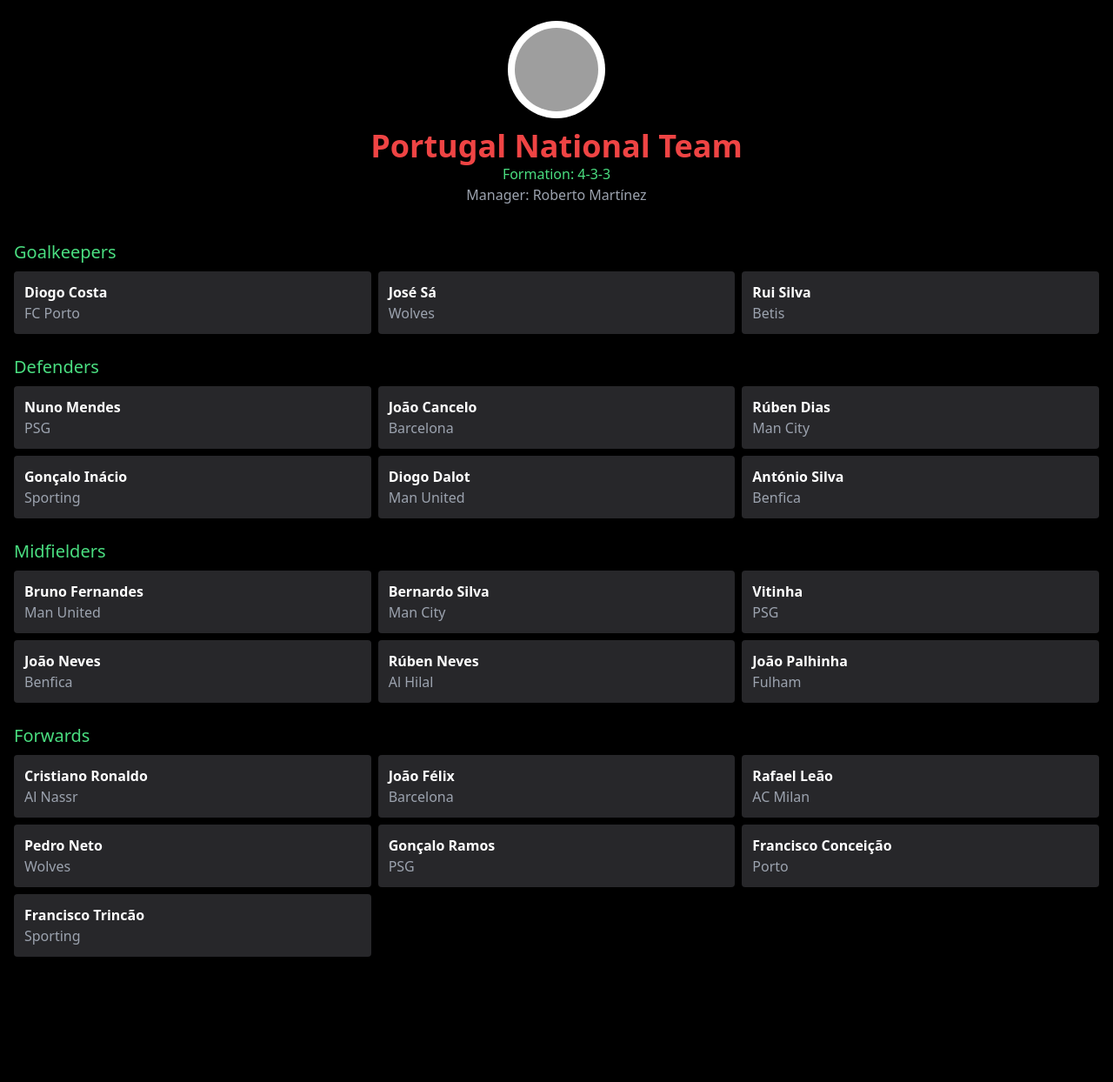
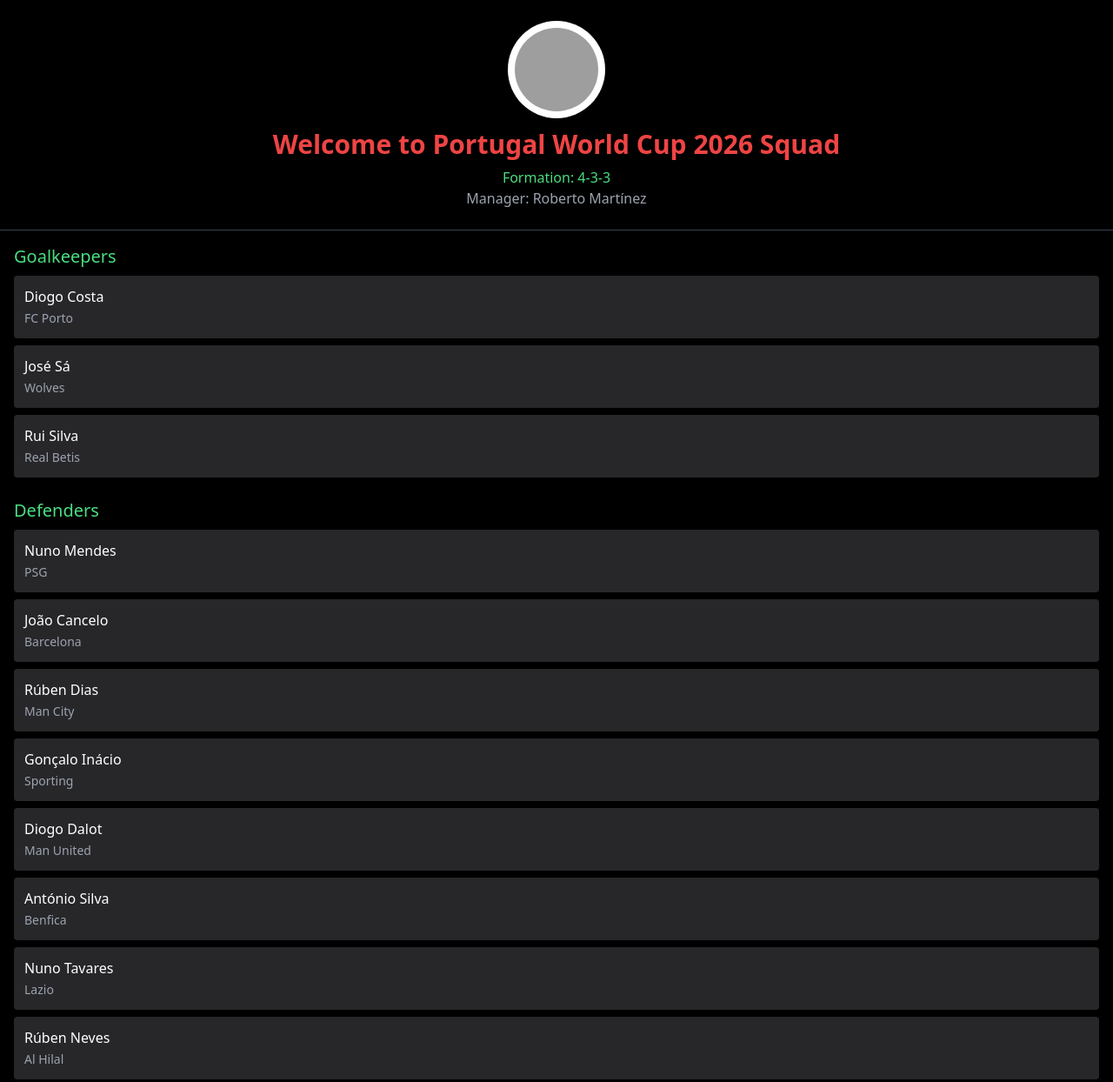
Before and after one commit to sxjesl7x7-png/porto-webo, a plain HTML site: page index.html in a window 1280 px wide. Shown: the top 1244 px of the page at 87% size. Before the commit the page ends 1140 px from the top, so only its background shows below. Drawn offline with nearby package versions, Linux system fonts and the light colour scheme; grey boxes are pictures that could not be loaded.

Commit message:
Update index.html

```diff
--- a/index.html
+++ b/index.html
@@ -3,122 +3,100 @@
 <head>
 <meta charset="UTF-8" />
 <meta name="viewport" content="width=device-width, initial-scale=1.0"/>
-<title>Portugal Squad 2026</title>
+<title>Portugal World Cup 2026</title>
 <script src="https://cdn.tailwindcss.com"></script>
 </head>
 
 <body class="bg-black text-white">
 
-<!-- HEADER -->
-<div class="text-center p-6">
-  <img src="https://upload.wikimedia.org/wikipedia/en/5/5c/Portugal_national_football_team_logo.svg"
-       class="w-28 h-28 mx-auto bg-white rounded-full p-2"/>
-  <h1 class="text-4xl font-bold text-red-500 mt-3">Portugal National Team</h1>
-  <p class="text-green-400">Formation: 4-3-3</p>
-  <p class="text-gray-400">Manager: Roberto Martínez</p>
+<!-- WELCOME HEADER -->
+<div class="text-center p-6 border-b border-gray-700">
+
+  <!-- PORTUGAL LOGO (FIXED) -->
+  <img
+    src="https://upload.wikimedia.org/wikipedia/en/5/5c/Portugal_national_football_team_logo.svg"
+    class="w-28 h-28 mx-auto bg-white rounded-full p-2"
+    alt="Portugal Logo"
+  />
+
+  <h1 class="text-3xl font-bold text-red-500 mt-3">
+    Welcome to Portugal World Cup 2026 Squad
+  </h1>
+
+  <p class="text-green-400 mt-2">
+    Formation: 4-3-3
+  </p>
+
+  <p class="text-gray-400">
+    Manager: Roberto Martínez
+  </p>
+
 </div>
 
-<div id="app" class="p-4"></div>
+<!-- SQUAD -->
+<div class="p-4 space-y-6">
 
-<!-- MODAL -->
-<div id="modal" class="hidden fixed inset-0 bg-black/80 flex items-center justify-center p-4">
-  <div class="bg-zinc-900 p-6 rounded-xl w-full max-w-md relative">
-    <button onclick="closeModal()" class="absolute top-2 right-3 bg-red-600 px-3 py-1 rounded">X</button>
+  <!-- GOALKEEPERS -->
+  <section>
+    <h2 class="text-xl text-green-400 mb-2">Goalkeepers</h2>
+    <div class="space-y-2">
+      <div class="bg-zinc-800 p-3 rounded">
+        Diogo Costa<br><span class="text-gray-400 text-sm">FC Porto</span>
+      </div>
+      <div class="bg-zinc-800 p-3 rounded">
+        José Sá<br><span class="text-gray-400 text-sm">Wolves</span>
+      </div>
+      <div class="bg-zinc-800 p-3 rounded">
+        Rui Silva<br><span class="text-gray-400 text-sm">Real Betis</span>
+      </div>
+    </div>
+  </section>
 
-    <img src="https://upload.wikimedia.org/wikipedia/en/5/5c/Portugal_national_football_team_logo.svg"
-         class="w-24 h-24 mx-auto bg-white rounded-full p-2"/>
+  <!-- DEFENDERS -->
+  <section>
+    <h2 class="text-xl text-green-400 mb-2">Defenders</h2>
+    <div class="space-y-2">
+      <div class="bg-zinc-800 p-3 rounded">Nuno Mendes<br><span class="text-gray-400 text-sm">PSG</span></div>
+      <div class="bg-zinc-800 p-3 rounded">João Cancelo<br><span class="text-gray-400 text-sm">Barcelona</span></div>
+      <div class="bg-zinc-800 p-3 rounded">Rúben Dias<br><span class="text-gray-400 text-sm">Man City</span></div>
+      <div class="bg-zinc-800 p-3 rounded">Gonçalo Inácio<br><span class="text-gray-400 text-sm">Sporting</span></div>
+      <div class="bg-zinc-800 p-3 rounded">Diogo Dalot<br><span class="text-gray-400 text-sm">Man United</span></div>
+      <div class="bg-zinc-800 p-3 rounded">António Silva<br><span class="text-gray-400 text-sm">Benfica</span></div>
+      <div class="bg-zinc-800 p-3 rounded">Nuno Tavares<br><span class="text-gray-400 text-sm">Lazio</span></div>
+      <div class="bg-zinc-800 p-3 rounded">Rúben Neves<br><span class="text-gray-400 text-sm">Al Hilal</span></div>
+    </div>
+  </section>
 
-    <h2 id="name" class="text-2xl font-bold text-center mt-3"></h2>
-    <p id="club" class="text-center text-gray-400 mb-4"></p>
+  <!-- MIDFIELDERS -->
+  <section>
+    <h2 class="text-xl text-green-400 mb-2">Midfielders</h2>
+    <div class="space-y-2">
+      <div class="bg-zinc-800 p-3 rounded">Bruno Fernandes<br><span class="text-gray-400 text-sm">Man United</span></div>
+      <div class="bg-zinc-800 p-3 rounded">Bernardo Silva<br><span class="text-gray-400 text-sm">Man City</span></div>
+      <div class="bg-zinc-800 p-3 rounded">Vitinha<br><span class="text-gray-400 text-sm">PSG</span></div>
+      <div class="bg-zinc-800 p-3 rounded">João Neves<br><span class="text-gray-400 text-sm">Benfica</span></div>
+      <div class="bg-zinc-800 p-3 rounded">Rúben Neves<br><span class="text-gray-400 text-sm">Al Hilal</span></div>
+      <div class="bg-zinc-800 p-3 rounded">Matheus Nunes<br><span class="text-gray-400 text-sm">Man City</span></div>
+      <div class="bg-zinc-800 p-3 rounded">João Palhinha<br><span class="text-gray-400 text-sm">Fulham</span></div>
+      <div class="bg-zinc-800 p-3 rounded">Pedro Gonçalves<br><span class="text-gray-400 text-sm">Sporting</span></div>
+    </div>
+  </section>
 
-    <div id="stats" class="grid grid-cols-2 gap-2"></div>
-  </div>
+  <!-- FORWARDS -->
+  <section>
+    <h2 class="text-xl text-green-400 mb-2">Forwards</h2>
+    <div class="space-y-2">
+      <div class="bg-zinc-800 p-3 rounded">Cristiano Ronaldo<br><span class="text-gray-400 text-sm">Al Nassr</span></div>
+      <div class="bg-zinc-800 p-3 rounded">João Félix<br><span class="text-gray-400 text-sm">Barcelona</span></div>
+      <div class="bg-zinc-800 p-3 rounded">Rafael Leão<br><span class="text-gray-400 text-sm">AC Milan</span></div>
+      <div class="bg-zinc-800 p-3 rounded">Pedro Neto<br><span class="text-gray-400 text-sm">Wolves</span></div>
+      <div class="bg-zinc-800 p-3 rounded">Gonçalo Ramos<br><span class="text-gray-400 text-sm">PSG</span></div>
+      <div class="bg-zinc-800 p-3 rounded">Francisco Conceição<br><span class="text-gray-400 text-sm">Porto</span></div>
+      <div class="bg-zinc-800 p-3 rounded">Francisco Trincão<br><span class="text-gray-400 text-sm">Sporting</span></div>
+    </div>
+  </section>
+
 </div>
-
-<script>
-const squad = {
-  "Goalkeepers":[
-    {name:"Diogo Costa",club:"FC Porto",stats:{apps:42,cs:18,saves:112}},
-    {name:"José Sá",club:"Wolves",stats:{apps:30,cs:8,saves:95}},
-    {name:"Rui Silva",club:"Betis",stats:{apps:28,cs:10,saves:88}}
-  ],
-
-  "Defenders":[
-    {name:"Nuno Mendes",club:"PSG",stats:{apps:35,goals:2,assists:5}},
-    {name:"João Cancelo",club:"Barcelona",stats:{apps:41,goals:4,assists:6}},
-    {name:"Rúben Dias",club:"Man City",stats:{apps:39,goals:2,assists:1}},
-    {name:"Gonçalo Inácio",club:"Sporting",stats:{apps:33,goals:3,assists:1}},
-    {name:"Diogo Dalot",club:"Man United",stats:{apps:38,goals:2,assists:3}},
-    {name:"António Silva",club:"Benfica",stats:{apps:32,goals:2,assists:0}}
-  ],
-
-  "Midfielders":[
-    {name:"Bruno Fernandes",club:"Man United",stats:{apps:48,goals:14,assists:12}},
-    {name:"Bernardo Silva",club:"Man City",stats:{apps:45,goals:6,assists:7}},
-    {name:"Vitinha",club:"PSG",stats:{apps:44,goals:3,assists:5}},
-    {name:"João Neves",club:"Benfica",stats:{apps:30,goals:2,assists:3}},
-    {name:"Rúben Neves",club:"Al Hilal",stats:{apps:40,goals:5,assists:4}},
-    {name:"João Palhinha",club:"Fulham",stats:{apps:36,goals:2,assists:1}}
-  ],
-
-  "Forwards":[
-    {name:"Cristiano Ronaldo",club:"Al Nassr",stats:{apps:32,goals:29,assists:3}},
-    {name:"João Félix",club:"Barcelona",stats:{apps:32,goals:12,assists:6}},
-    {name:"Rafael Leão",club:"AC Milan",stats:{apps:40,goals:15,assists:13}},
-    {name:"Pedro Neto",club:"Wolves",stats:{apps:29,goals:6,assists:7}},
-    {name:"Gonçalo Ramos",club:"PSG",stats:{apps:34,goals:16,assists:3}},
-    {name:"Francisco Conceição",club:"Porto",stats:{apps:27,goals:5,assists:4}},
-    {name:"Francisco Trincão",club:"Sporting",stats:{apps:31,goals:7,assists:5}}
-  ]
-};
-
-function render(){
-  const app=document.getElementById("app");
-  app.innerHTML="";
-
-  Object.keys(squad).forEach(pos=>{
-    let box=document.createElement("div");
-    box.className="mb-6";
-
-    box.innerHTML=`<h2 class='text-xl text-green-400 mb-2'>${pos}</h2>
-    <div class='grid md:grid-cols-3 gap-2'></div>`;
-
-    let grid=box.querySelector("div");
-
-    squad[pos].forEach(p=>{
-      let btn=document.createElement("button");
-      btn.className="bg-zinc-800 p-3 rounded hover:scale-105 text-left";
-      btn.innerHTML=`<b>${p.name}</b><br><span class='text-gray-400'>${p.club}</span>`;
-      btn.onclick=()=>openPlayer(p);
-      grid.appendChild(btn);
-    });
-
-    app.appendChild(box);
-  });
-}
-
-function openPlayer(p){
-  document.getElementById("modal").classList.remove("hidden");
-  document.getElementById("name").innerText=p.name;
-  document.getElementById("club").innerText=p.club;
-
-  let stats=document.getElementById("stats");
-  stats.innerHTML="";
-
-  Object.keys(p.stats).forEach(k=>{
-    let d=document.createElement("div");
-    d.className="bg-zinc-800 p-2 rounded text-center";
-    d.innerHTML=`<div class='text-gray-400'>${k}</div><div class='text-green-400 font-bold'>${p.stats[k]}</div>`;
-    stats.appendChild(d);
-  });
-}
-
-function closeModal(){
-  document.getElementById("modal").classList.add("hidden");
-}
-
-render();
-</script>
 
 </body>
 </html>
```
